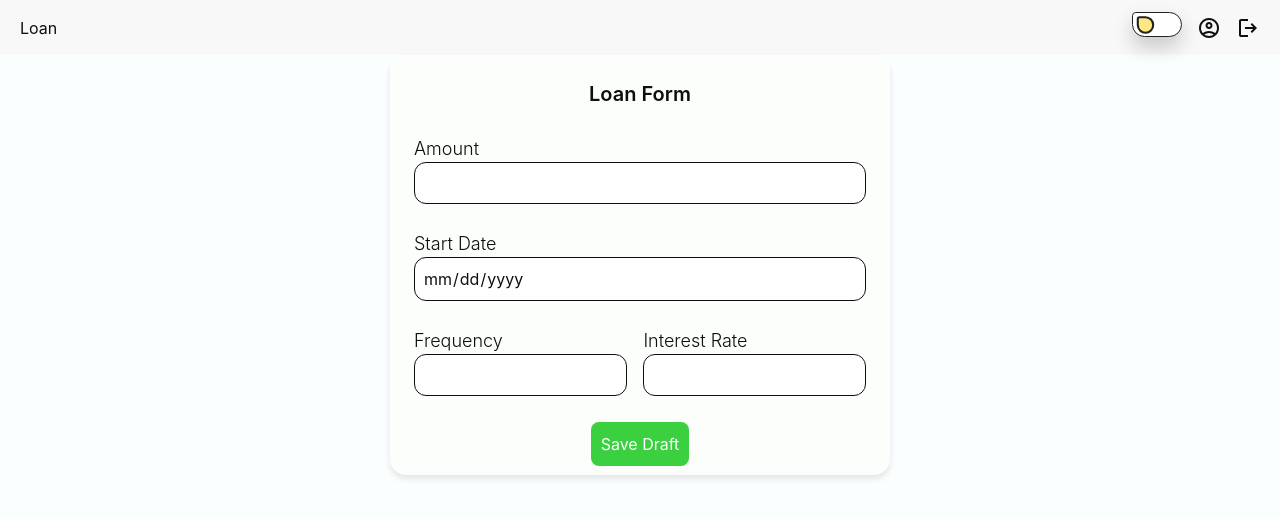
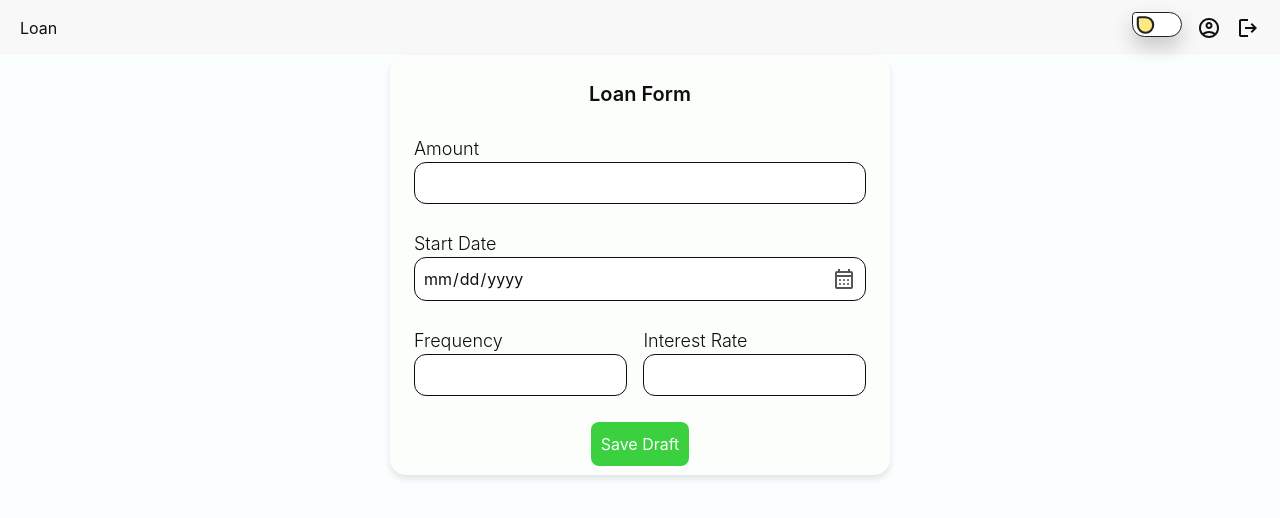
Before and after one commit to jkcsoftwaresllp/LoanApp_Client, a React (Vite) app: page /loan/form in a window 1280 px wide. Shown: the top 518 px of the page. Built offline with nearby package versions, Linux system fonts and the light colour scheme; sample sign-in values are in the browser's storage.

Commit message:
feat: update FileInput and LoanForm to use functional components for CloseIcon and CalendarIcon

```diff
--- a/src/components/document/FileInput.jsx
+++ b/src/components/document/FileInput.jsx
@@ -43,7 +43,7 @@ export const FileInput = ({ file, onFileChange }) => {
             onClick={handleClearFile}
             className="absolute top-7 right-0 text-red-500"
           >
-            {CloseIcon}
+            <CloseIcon />
           </button>
         </div>
       ) : (
--- a/src/pages/LoanForm.jsx
+++ b/src/pages/LoanForm.jsx
@@ -99,7 +99,9 @@ const LoanForm = () => {
                 onChange={(e) => setStartDate(e.target.value)}
                 className={styles.input}
               />
-              <span className={styles.icon}>{CalendarIcon}</span>
+              <span className={styles.icon}>
+                <CalendarIcon />
+              </span>
             </div>
           </div>
 
```
